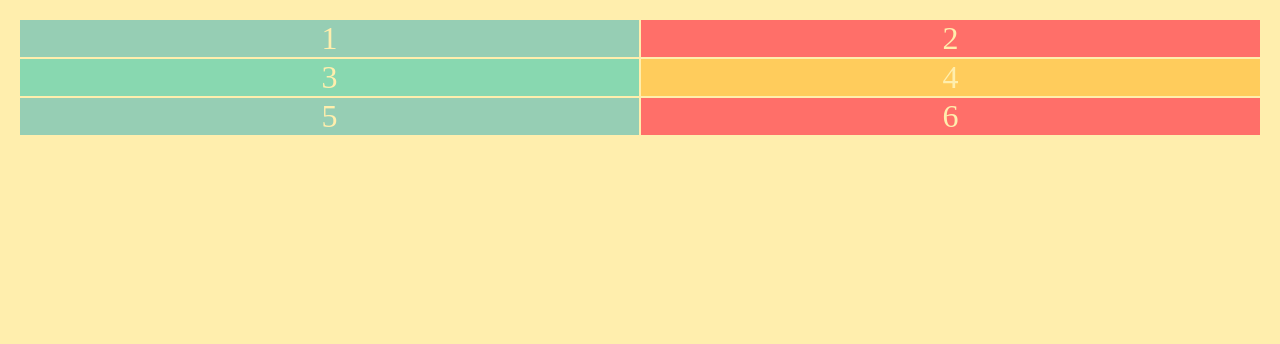
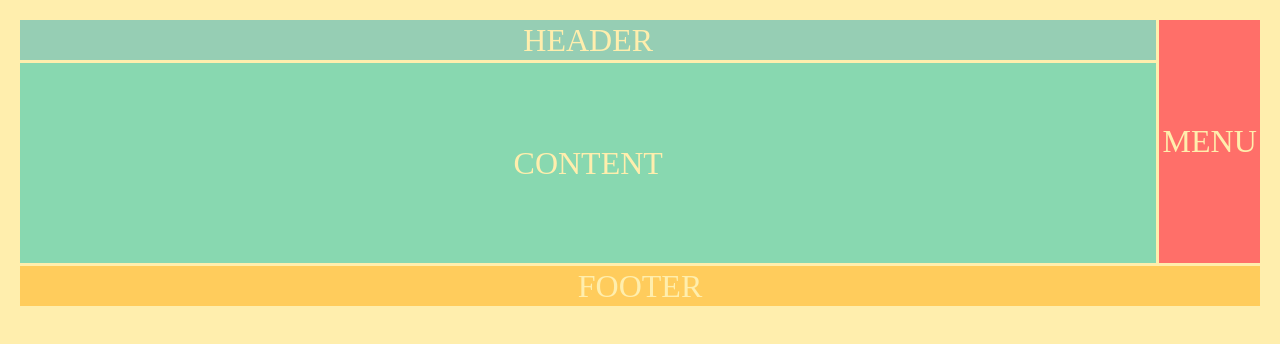
Before and after one commit to mairitikk/Grid, a plain HTML site: page index.html in a window 1280 px wide. Drawn offline with Linux system fonts and the light colour scheme.

Commit message:
grid colum start and end

```diff
--- a/index.css
+++ b/index.css
@@ -8,17 +8,49 @@
 
 */
 
-.container {
+/*.container {
     display: grid;
-    grid-template-columns: repeat(3, 1fr); /*first parameter is amound, second is the valuewidth and hight */
+    grid-template-columns: repeat(3, 1fr); first parameter is amound, second is the valuewidth and hight
     grid-template-rows: repeat(3, 50px);
     grid-gap: 2px;
 }
-/*short hand method*/
+short hand method
 .container {
     display: grid;
     grid-template: repeat(3, 1fr)  / repeat(2, 1fr);
-    /*first  rows then colums like L*/
+    first  rows then colums like L
 
     grid-gap: 2px;
 }
+*/
+.container{
+    display: grid;
+    grid-gap: 3px;
+    grid-template-columns: repeat(12, 1fr);
+    grid-template-rows: 40px 200px 40px;
+}
+.header{
+    /*grid-column-start: 1;
+    grid-column-end: 3;*/
+    /*short hand method
+    grid-column: 1/3;*/
+    grid-column: 1/ 12 ;
+
+}
+.menu{
+    grid-column-start: 12;
+    grid-row: 1 / 3;
+
+}
+.content{
+    grid-column: 1 / 12;
+
+}
+.footer{
+    /*grid-column: 1/3;*/
+
+    /* can all so write
+    grid-column: 1/ span 2;
+    grid-column: 1/ -1; all to way to very last line,   */
+grid-column: 1/ -1;
+}
--- a/index.html
+++ b/index.html
@@ -17,6 +17,7 @@
 -->
   </head>
   <body>
+    <!--
     <div class="container">
       <div class="">1</div>
       <div class="">2</div>
@@ -25,5 +26,12 @@
       <div class="">5</div>
       <div class="">6</div>
     </div>
+-->
+    <div class="container">
+      <div class="header">HEADER</div>
+      <div class="menu">MENU</div>
+      <div class="content">CONTENT</div>
+      <div class="footer">FOOTER</div>
+    </div>
   </body>
 </html>
```
